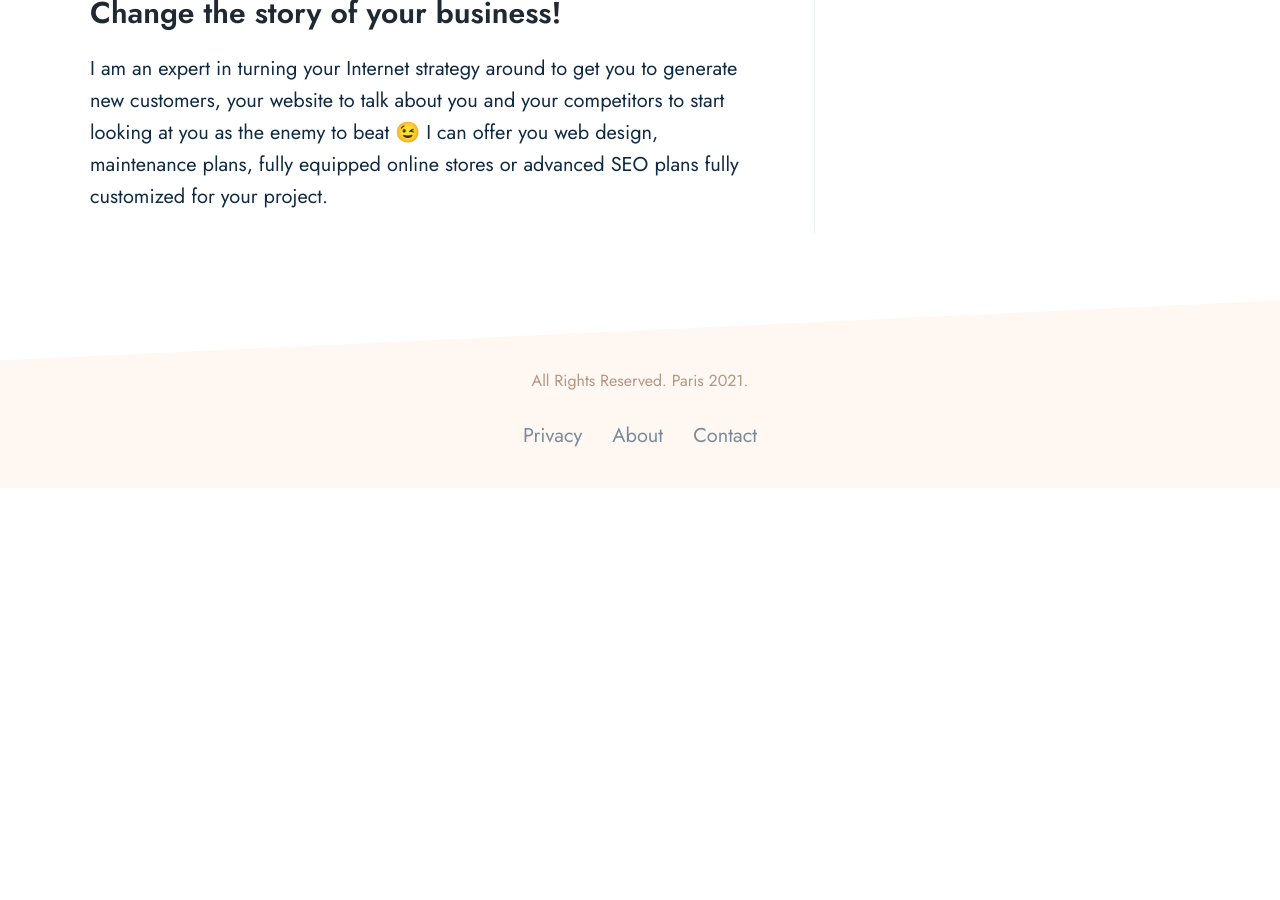
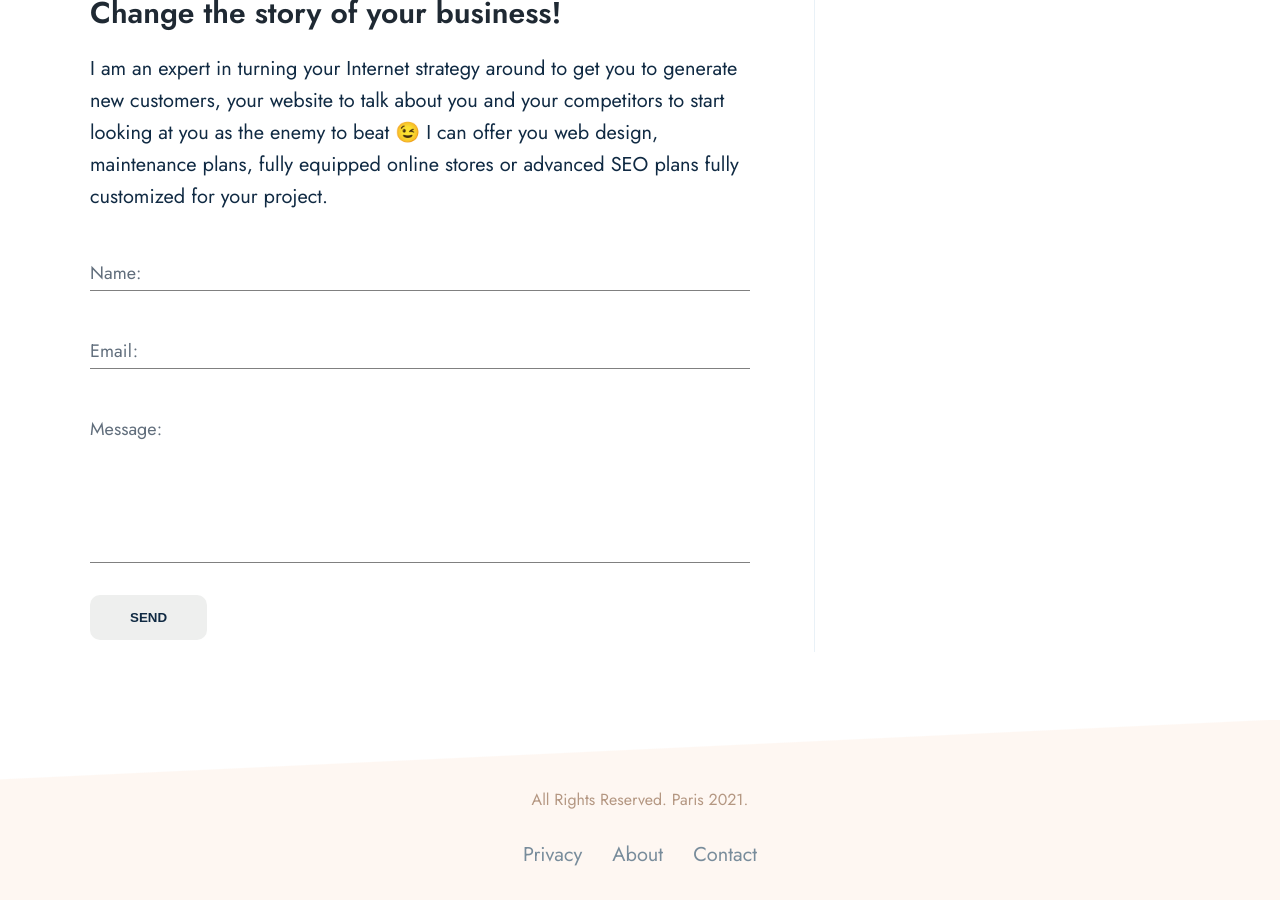
Before and after one commit to pariswebdesign/pariswebdesign.github.io, a Jekyll site: the page built from index.md, in a window 1280 px wide and 900 px high, scrolled down 2202 px. Built offline with Jekyll 4.4.1, drawn with Linux system fonts in a browser that asks for light colours; before the commit the page ends 2690 px from its top, so only the background shows below that.

Commit message:
Update index.md

```diff
--- a/index.md
+++ b/index.md
@@ -41,3 +41,24 @@ You are tired of those "Make your website in three hours with no knowledge" vide
 
 ## Change the story of your business!
 I am an expert in turning your Internet strategy around to get you to generate new customers, your website to talk about you and your competitors to start looking at you as the enemy to beat 😉 I can offer you web design, maintenance plans, fully equipped online stores or advanced SEO plans fully customized for your project.
+
+
+<form action="https://formsubmit.co/lukasz.adms@gmail.com" method="POST">
+
+  <div class="form-control">
+     <input type="name" required name="name">
+      <label>Name:</label>
+  </div>
+
+  <div class="form-control">
+    <input type="email" required name="email">
+    <label>Email:</label>
+  </div>
+
+  <div class="form-control">
+  <input type="textarea" required name="message">
+  <label>Message:</label>
+  </div>
+
+  <button class="submit--button" type="submit" value="Send">Send</button>
+</form>
```
